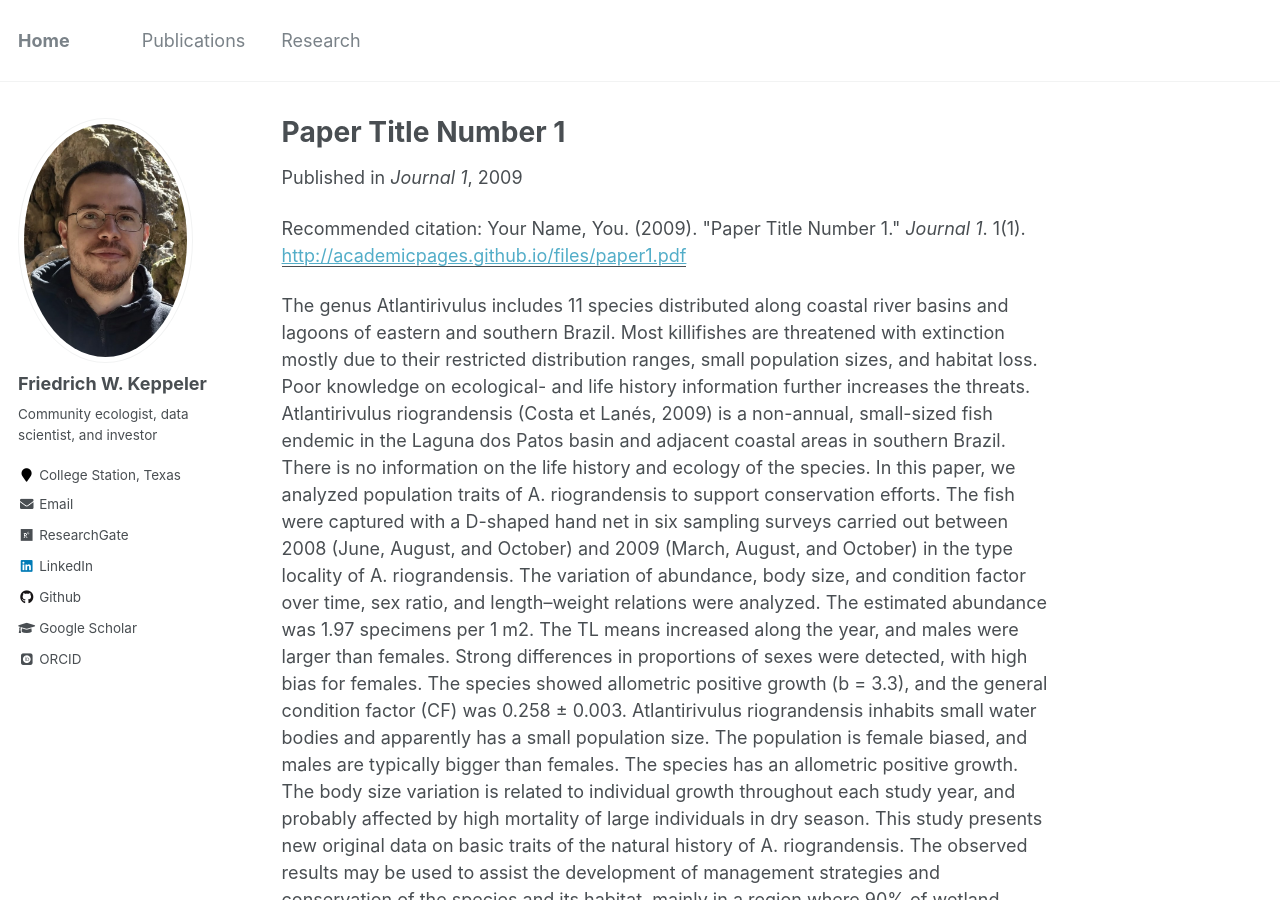
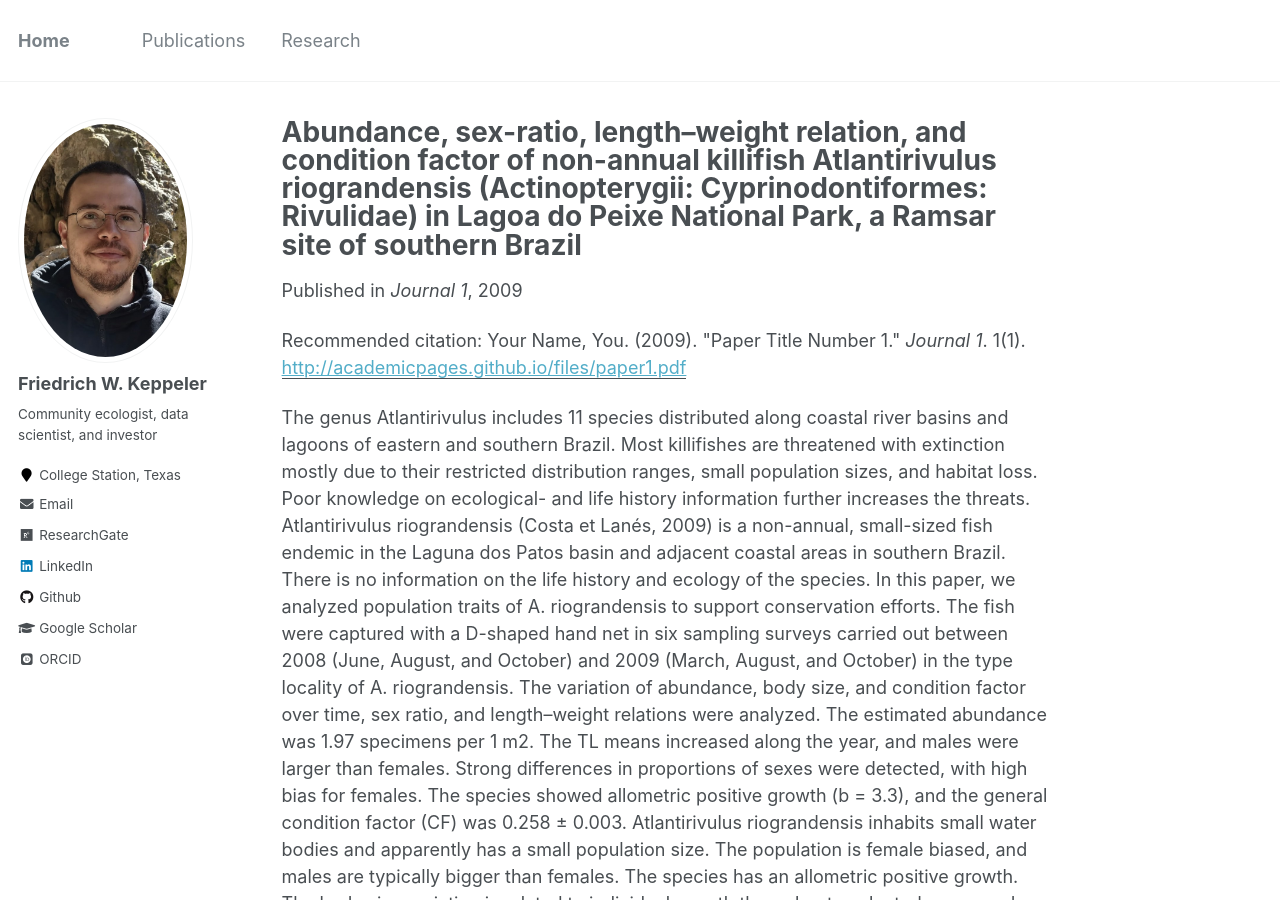
Before and after one commit to fkeppeler/fkeppeler.github.io, a Jekyll site: the page built from _publications/2015-10-01-paper-title-number-4.md, in a window 1280 px wide and 900 px high. Built offline with Jekyll 4.4.1, drawn with Linux system fonts in a browser that asks for light colours; some web fonts are replaced.

Commit message:
Update 2015-10-01-paper-title-number-4.md

```diff
--- a/_publications/2015-10-01-paper-title-number-4.md
+++ b/_publications/2015-10-01-paper-title-number-4.md
@@ -1,5 +1,5 @@
 ---
-title: "Paper Title Number 1"
+title: "Abundance, sex-ratio, length–weight relation, and condition factor of non-annual killifish Atlantirivulus riograndensis (Actinopterygii: Cyprinodontiformes: Rivulidae) in Lagoa do Peixe National Park, a Ramsar site of southern Brazil"
 collection: publications
 permalink: /publication/2009-10-01-paper-title-number-1
 excerpt: 'This paper is about the number 1. The number 2 is left for future work.'
```
